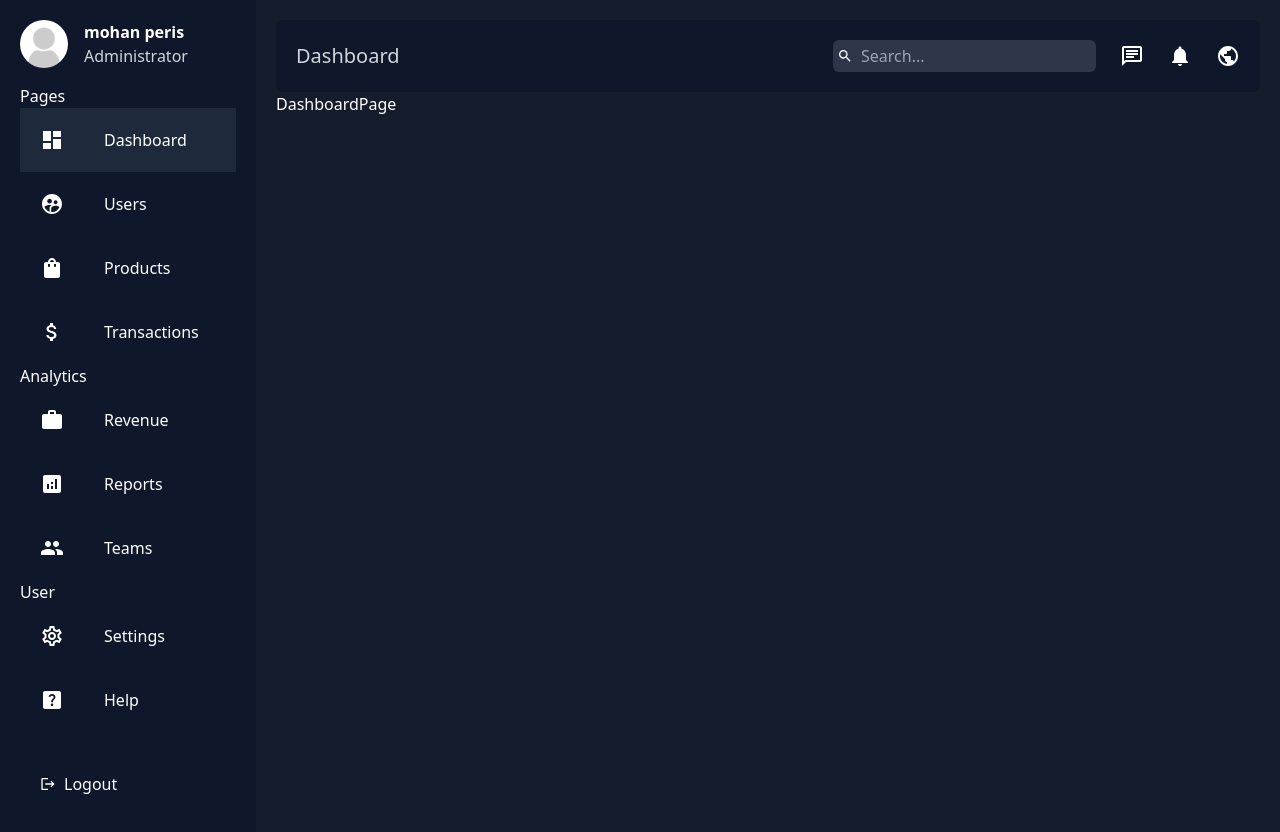
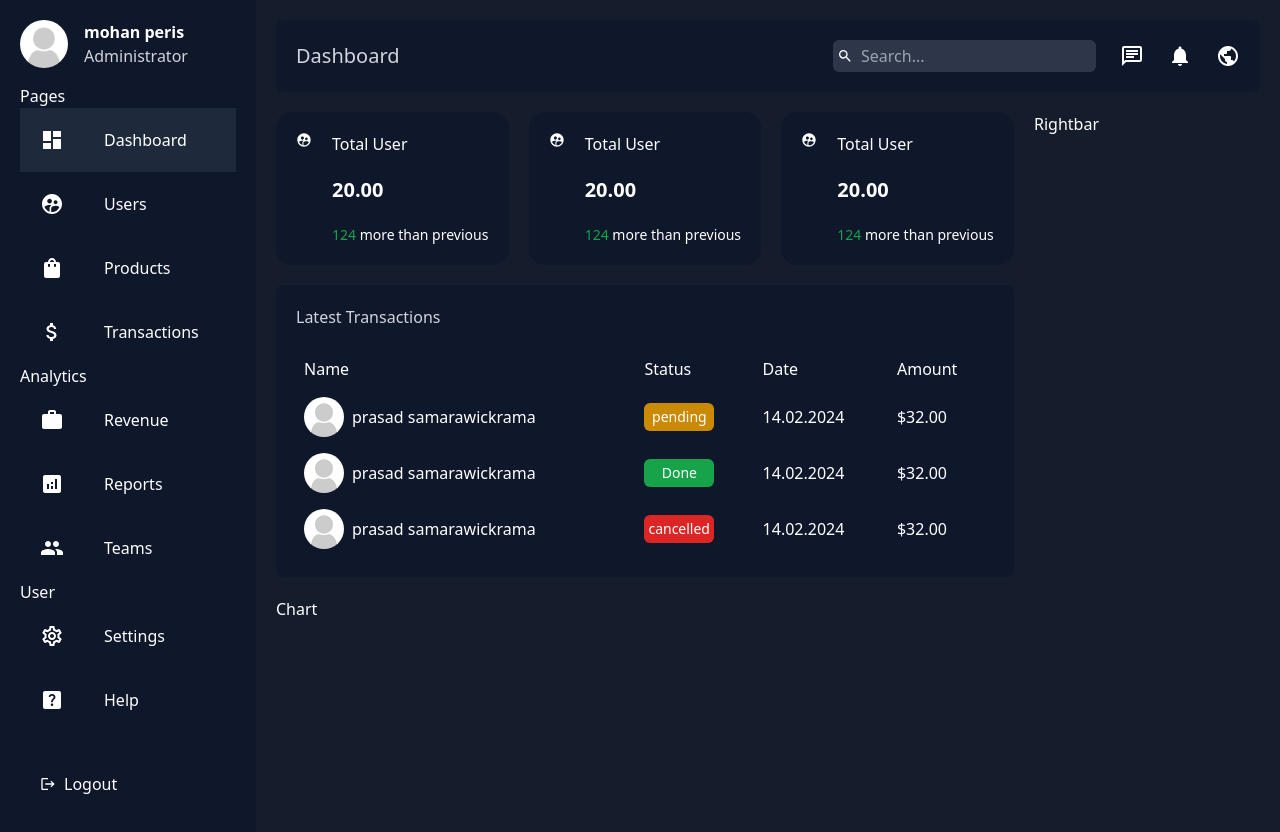
Before and after one commit to Pasindusheshan127/next-admin-dashboard, a Next.js app in the folder admin-dashboard/: page /dashboard in a window 1280 px wide. Shown: the top 832 px of the page. Built offline with nearby package versions, Linux system fonts and the light colour scheme.

Commit message:
card and transaction component have benn designed

```diff
--- a/admin-dashboard/app/dashboard/page.jsx
+++ b/admin-dashboard/app/dashboard/page.jsx
@@ -1,7 +1,29 @@
+import Card from "@/components/ui/dashboard/Card";
+import Chart from "@/components/ui/dashboard/Chart";
+import Rightbar from "@/components/ui/dashboard/Rightbar";
+import Transaction from "@/components/ui/dashboard/Transaction";
 import React from "react";
 
 const DashboardPage = () => {
-  return <div>DashboardPage</div>;
+  return (
+    <div className="flex gap-5 mt-5">
+      {/* MAIN SECTION */}
+      <div className="flex w-[75%] flex-col gap-5">
+        {/* CARD SECTION */}
+        <div className="flex gap-5 justify-between">
+          <Card />
+          <Card />
+          <Card />
+        </div>
+        <Transaction />
+        <Chart />
+      </div>
+      {/* RIGHTBAR SECTION */}
+      <div className="">
+        <Rightbar />
+      </div>
+    </div>
+  );
 };
 
 export default DashboardPage;
--- /dev/null
+++ b/admin-dashboard/components/ui/dashboard/Card.jsx
@@ -0,0 +1,20 @@
+"use client";
+import React from "react";
+import { MdSupervisedUserCircle } from "react-icons/md";
+
+const Card = () => {
+  return (
+    <div className="flex w-full bg-slate-900 rounded-2xl p-5 gap-5 cursor-pointer hover:bg-[#2e374a]">
+      <MdSupervisedUserCircle />
+      <div className="flex flex-col gap-5">
+        <span className="">Total User</span>
+        <span className="text-xl font-semibold">20.00</span>
+        <span className="text-[14px] font-[300px]">
+          <span className="text-green-600">124</span> more than previous
+        </span>
+      </div>
+    </div>
+  );
+};
+
+export default Card;
--- /dev/null
+++ b/admin-dashboard/components/ui/dashboard/Chart.jsx
@@ -0,0 +1,8 @@
+"use client";
+import React from "react";
+
+const Chart = () => {
+  return <div>Chart</div>;
+};
+
+export default Chart;
--- /dev/null
+++ b/admin-dashboard/components/ui/dashboard/Rightbar.jsx
@@ -0,0 +1,8 @@
+"use client";
+import React from "react";
+
+const Rightbar = () => {
+  return <div>Rightbar</div>;
+};
+
+export default Rightbar;
--- /dev/null
+++ b/admin-dashboard/components/ui/dashboard/Transaction.jsx
@@ -0,0 +1,84 @@
+"use client";
+import Image from "next/image";
+import React from "react";
+
+const Transaction = () => {
+  return (
+    <div className="w-full bg-slate-900 p-5 rounded-lg">
+      {/* title */}
+      <h2 className="mb-5 font-[200px] text-gray-300">Latest Transactions</h2>
+      {/* transaction details */}
+      <table className="w-full ">
+        <thead>
+          <tr className="">
+            <td className="p-2">Name</td>
+            <td className="p-2">Status</td>
+            <td className="p-2">Date</td>
+            <td className="p-2">Amount</td>
+          </tr>
+        </thead>
+        <tbody>
+          <tr>
+            <td className="flex gap-2 items-center p-2">
+              <Image
+                src="/noAvatar.png"
+                alt="user"
+                width={40}
+                height={40}
+                className="rounded-full"
+              />
+              prasad samarawickrama
+            </td>
+            <td className="p-2">
+              <span className="rounded-md p-1 text-sm block w-[70px] text-center bg-yellow-600">
+                pending
+              </span>
+            </td>
+            <td className="p-2">14.02.2024</td>
+            <td className="p-2">$32.00</td>
+          </tr>
+          <tr>
+            <td className="flex gap-2 items-center p-2">
+              <Image
+                src="/noAvatar.png"
+                alt="user"
+                width={40}
+                height={40}
+                className="rounded-full"
+              />
+              prasad samarawickrama
+            </td>
+            <td className="p-2">
+              <span className="rounded-md p-1 text-sm block w-[70px] text-center bg-green-600">
+                Done
+              </span>
+            </td>
+            <td className="p-2">14.02.2024</td>
+            <td className="p-2">$32.00</td>
+          </tr>
+          <tr>
+            <td className="flex gap-2 items-center p-2">
+              <Image
+                src="/noAvatar.png"
+                alt="user"
+                width={40}
+                height={40}
+                className="rounded-full"
+              />
+              prasad samarawickrama
+            </td>
+            <td className="p-2">
+              <span className="rounded-md p-1 text-sm block w-[70px] text-centerl bg-red-600">
+                cancelled
+              </span>
+            </td>
+            <td className="p-2">14.02.2024</td>
+            <td className="p-2">$32.00</td>
+          </tr>
+        </tbody>
+      </table>
+    </div>
+  );
+};
+
+export default Transaction;
```
